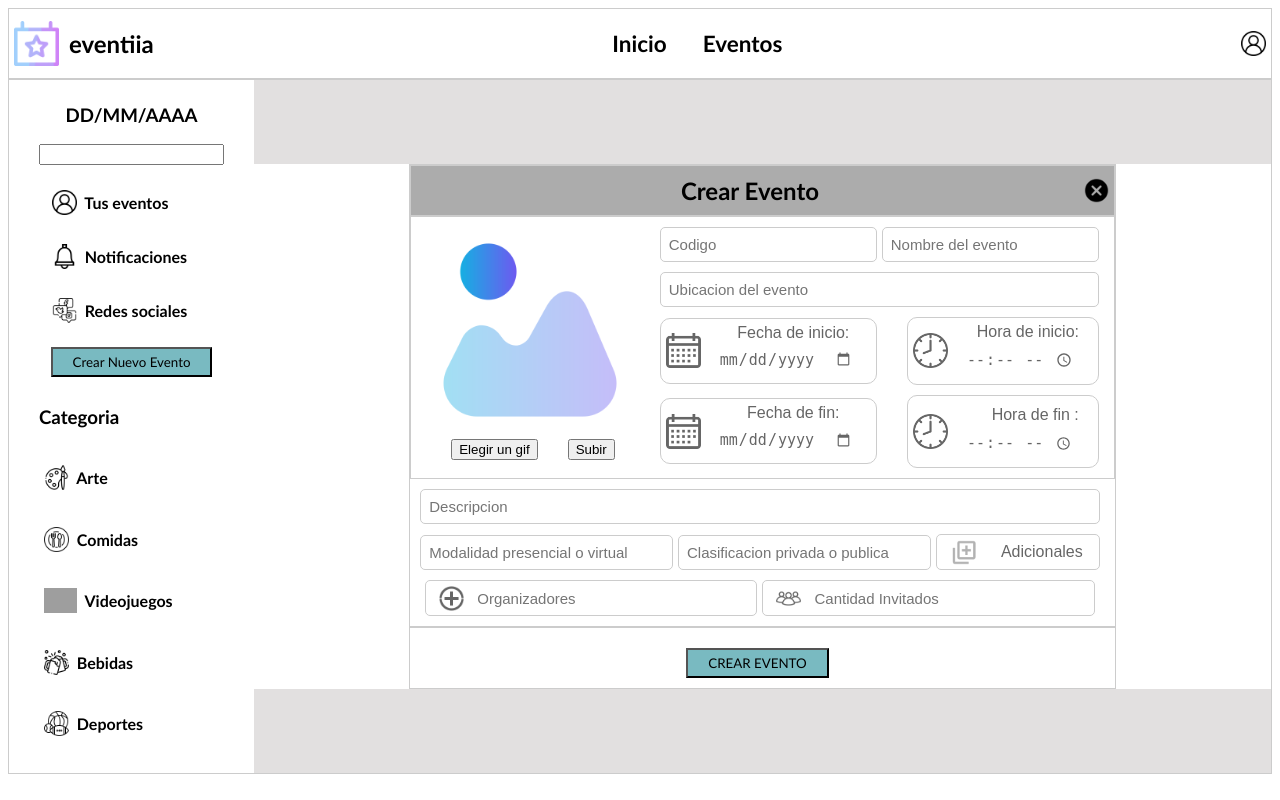
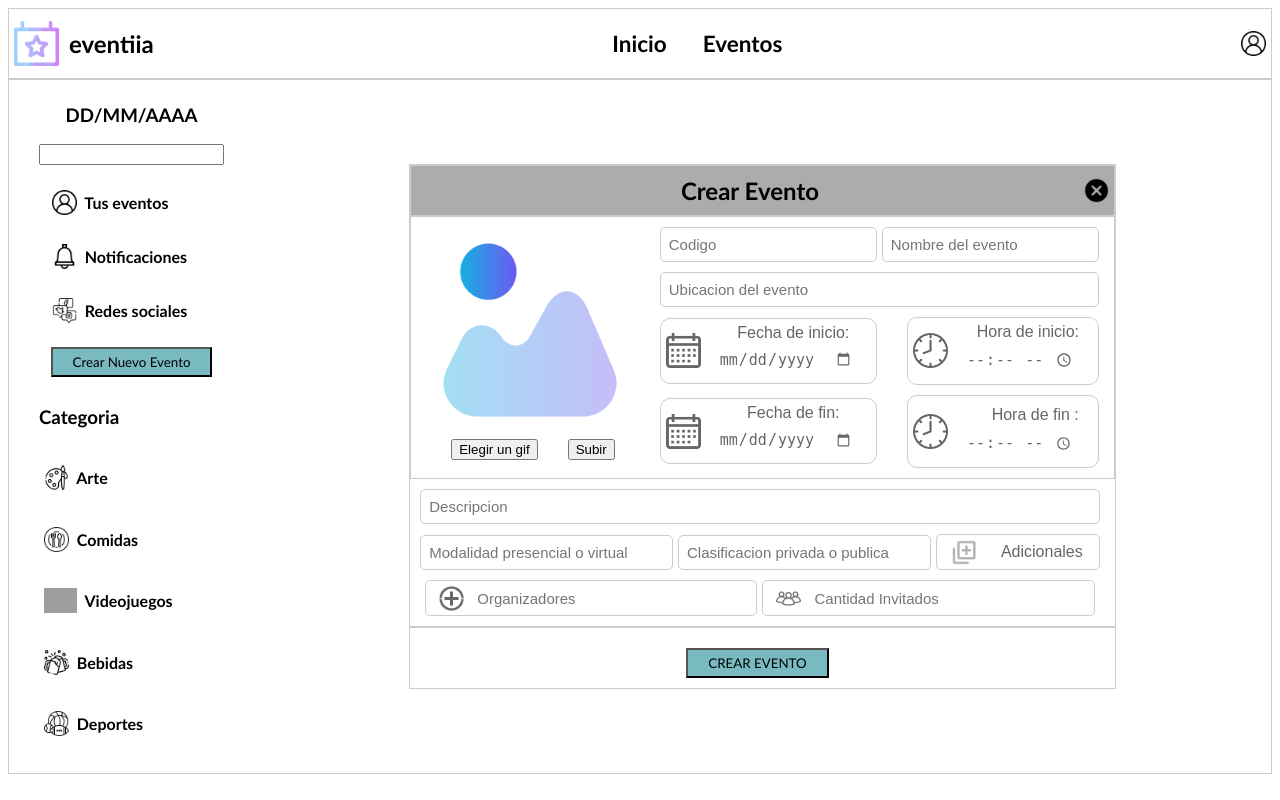
Before and after one commit to camillie15/proyectoBD1.0, a Flask app: page /createEvent in a window 1280 px wide. Run offline with Flask 3, Linux system fonts and the light colour scheme; grey boxes are pictures that could not be loaded.

Commit message:
update index2.html

```diff
--- a/src/template/index2.html
+++ b/src/template/index2.html
@@ -1,7 +1,7 @@
 {% extends "layout.html" %}
 
 {% block content %}
-    <div class="containerForm">
+    <div class="containerForm" style="background-color: white;">
         <img class="app-icon" src=" {{ url_for('static', filename='img/anything.png') }} " height="80">
     </div>
     <div id="containerForm" class="containerCenter">
@@ -112,7 +112,7 @@
             </div>
         </form>
     </div>
-    <div class="containerForm">
+    <div class="containerForm" style="background-color: white;">
         <img class="app-icon" src=" {{ url_for('static', filename='img/anything.png') }} " height="80">
     </div>
 {% endblock %}
```
